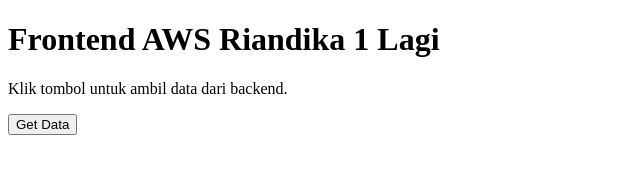
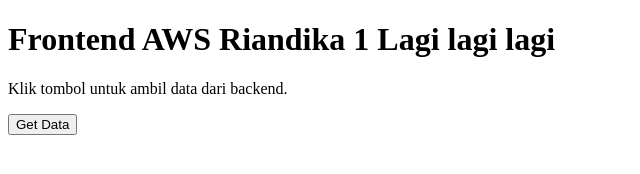
Before and after one commit to Masdika1/lat-3, a plain HTML site: page index.html in a window 1280 px wide. Shown: the whole page, without its empty margins (0-640 px from the left). Drawn offline with Linux system fonts and the light colour scheme.

Commit message:
deploy ulang bismillah

```diff
--- a/index.html
+++ b/index.html
@@ -6,7 +6,7 @@
     <title>AWS Frontend</title>
 </head>
 <body>
-    <h1>Frontend AWS Riandika 1 Lagi</h1>
+    <h1>Frontend AWS Riandika 1 Lagi lagi lagi</h1>
     <p>Klik tombol untuk ambil data dari backend.</p>
     <button onclick="getData()">Get Data</button>
     <p id="result"></p>
```
Also changed, not shown: 1 other file.
